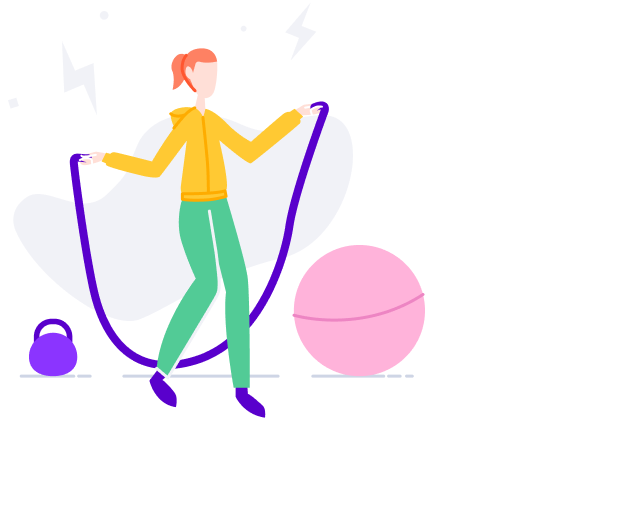
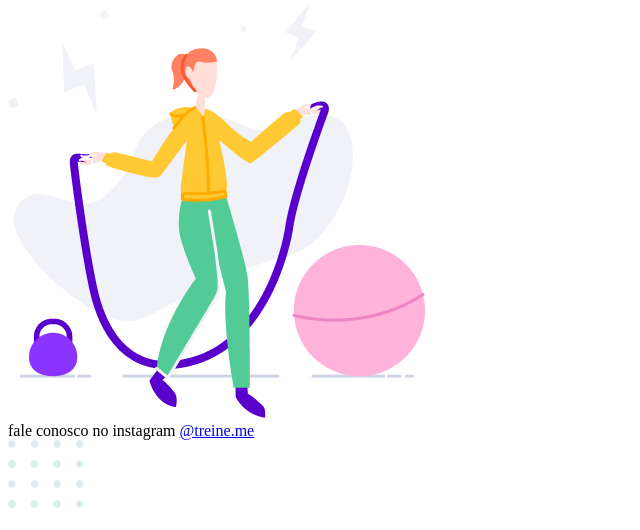
Before and after one commit to Ericodesenvolvedor/treine-me, a plain HTML site: page index.html in a window 1280 px wide. Shown: the part 273-803 px from the top of the page, without its empty margins (0-640 px from the left). Drawn offline with Linux system fonts and the light colour scheme.

Commit message:
feat: adicionando o footer + imagem das bolinhas decorativas

```diff
--- a/index.html
+++ b/index.html
@@ -37,7 +37,11 @@
 
         </main>
 
-        <footer></footer>
+        <footer>
+            fale conosco no instagram <a href="https://instagram.com" target="_blank">@treine.me</a>
+        </footer>
     </div>
+
+    <img src="./images/balls-decoration.svg" alt="Bolhinhas decorativas" />
 </body>
 </html>
```
